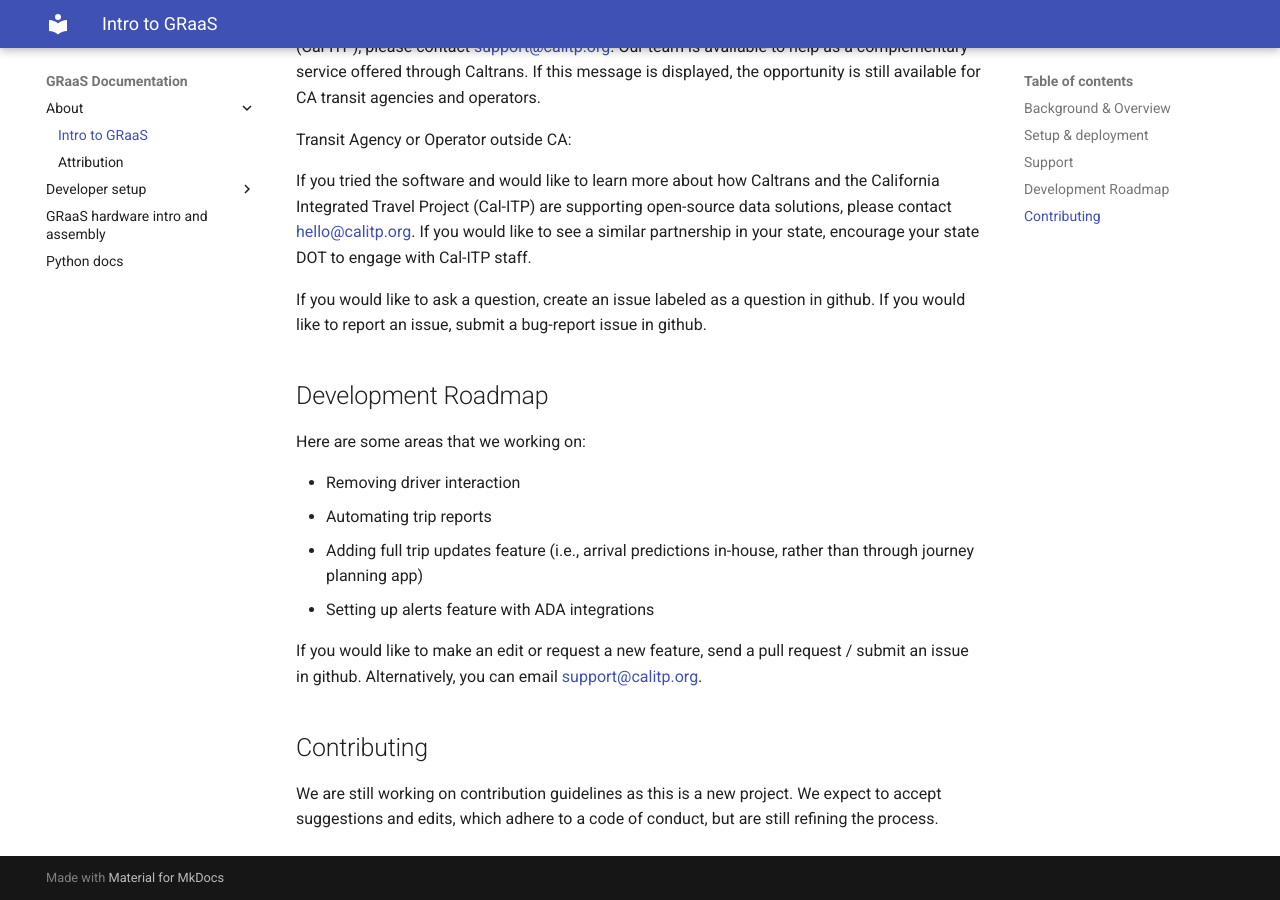
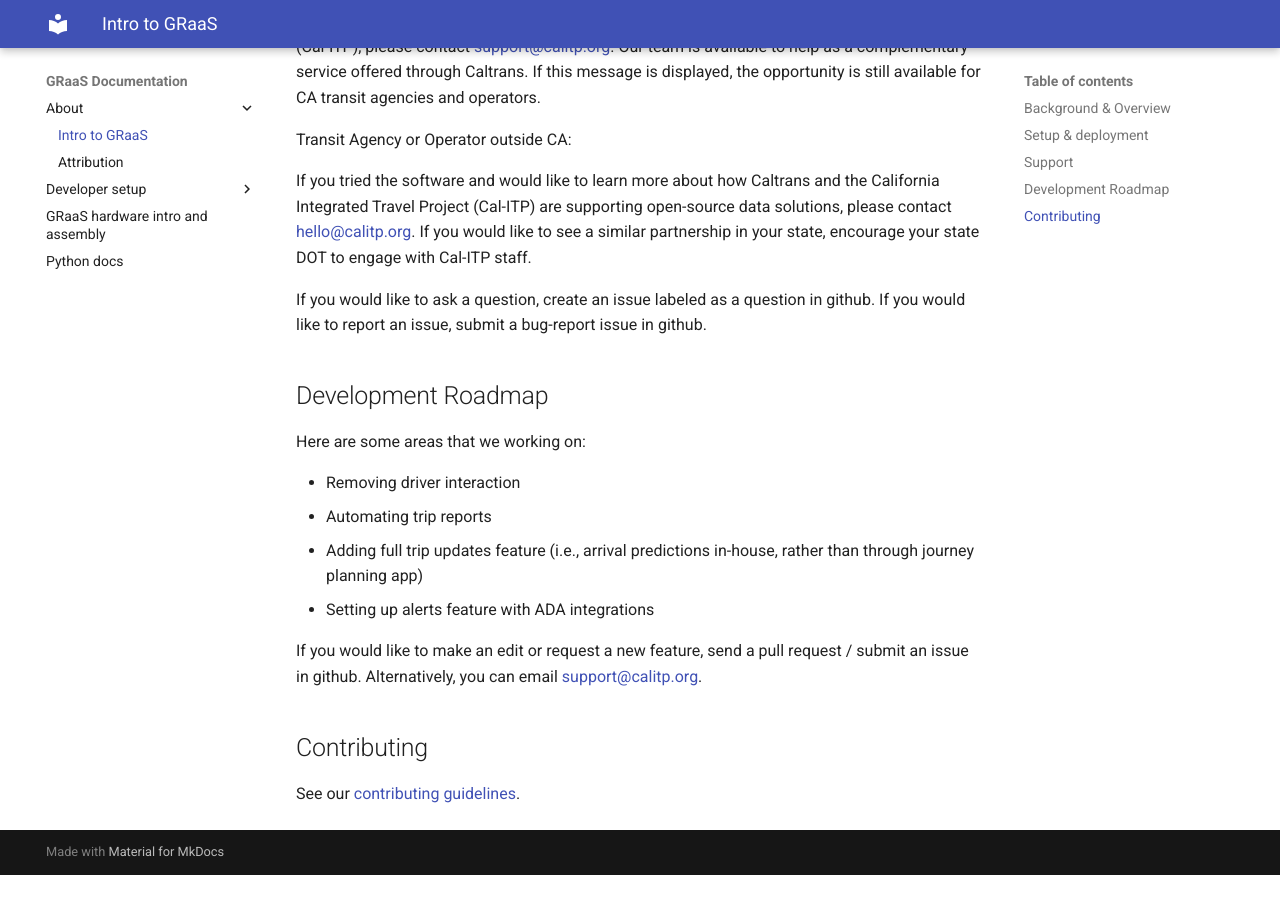
Before and after one commit to cal-itp/graas, an MkDocs documentation site: the page built from docs/README.md, in a window 1280 px wide and 900 px high, scrolled down 2060 px. Built offline with MkDocs 1.6.1 and Material for MkDocs 9.7.7, drawn with Linux system fonts in a browser that asks for light colours; after the commit the page ends 2935 px from its top, so only the background shows below that.

Commit message:
update readme

```diff
--- a/docs/README.md
+++ b/docs/README.md
@@ -83,4 +83,4 @@
 Contributing
 ------------
 
-We are still working on contribution guidelines as this is a new project. We expect to accept suggestions and edits, which adhere to a code of conduct, but are still refining the process.
+See our [contributing guidelines](CONTRIBUTING.md).
```
